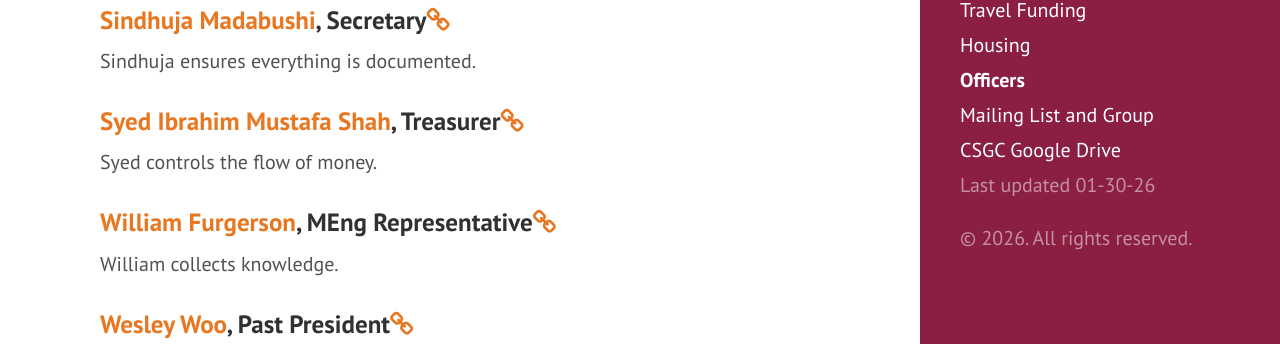
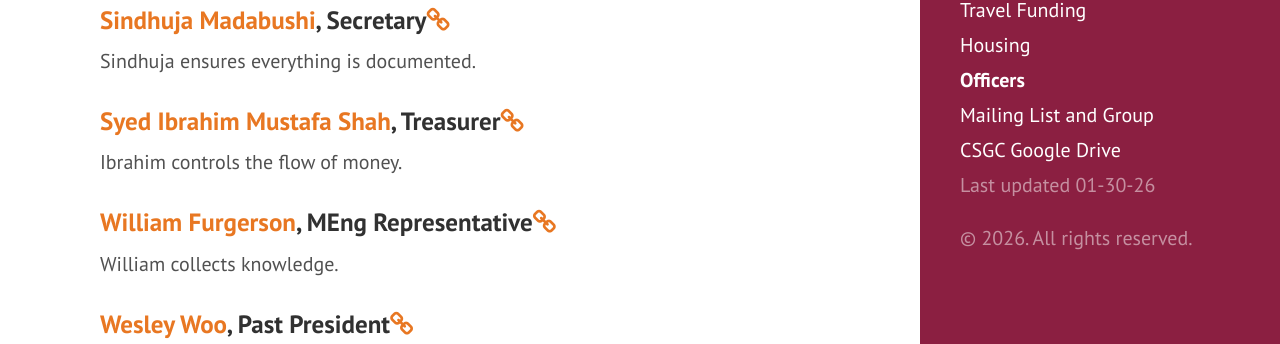
Before and after one commit to CSGraduateCouncil-VirginiaTech/csgc-website, a Jekyll site: the page built from officers.md, in a window 1280 px wide and 1032 px high. Shown: the part 492-836 px from the top of the window. Built offline with Jekyll 4.4.1, drawn with Linux system fonts in a browser that asks for light colours.

Commit message:
Updated officers

```diff
--- a/officers.md
+++ b/officers.md
@@ -21,9 +21,9 @@
 
 Sindhuja ensures everything is documented.
 
-### <a name="Syed">[Syed Ibrahim Mustafa Shah](https://www.linkedin.com/in/syedibrahimmustafashahbukhari/), Treasurer<a href="#Syed"><i class="fa fa-link" aria-hidden="true"></i></a>
+### <a name="Ibrahim">[Syed Ibrahim Mustafa Shah](https://www.linkedin.com/in/syedibrahimmustafashahbukhari/), Treasurer<a href="#Ibrahim"><i class="fa fa-link" aria-hidden="true"></i></a>
 
-Syed controls the flow of money.
+Ibrahim controls the flow of money.
 
 ###  <a name="William">[William Furgerson](https://www.linkedin.com/in/william-furgerson/), MEng Representative<a href="#William"><i class="fa fa-link" aria-hidden="true"></i></a>
 
```
